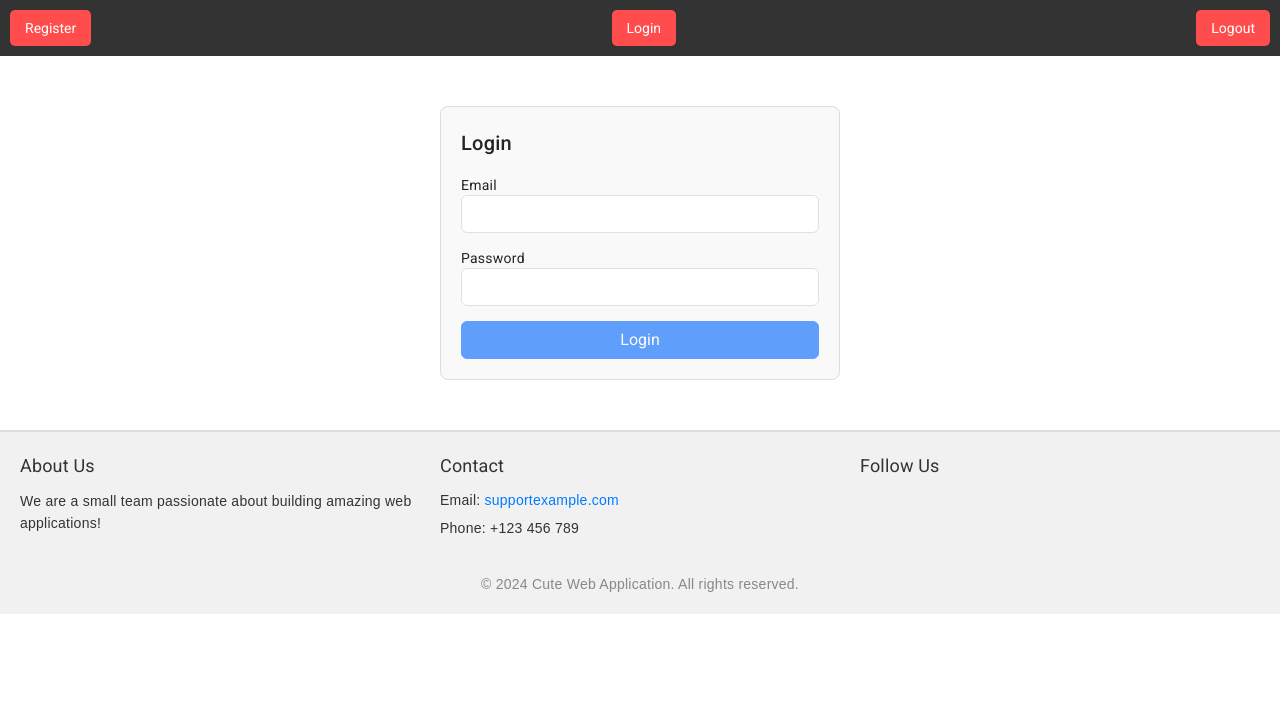
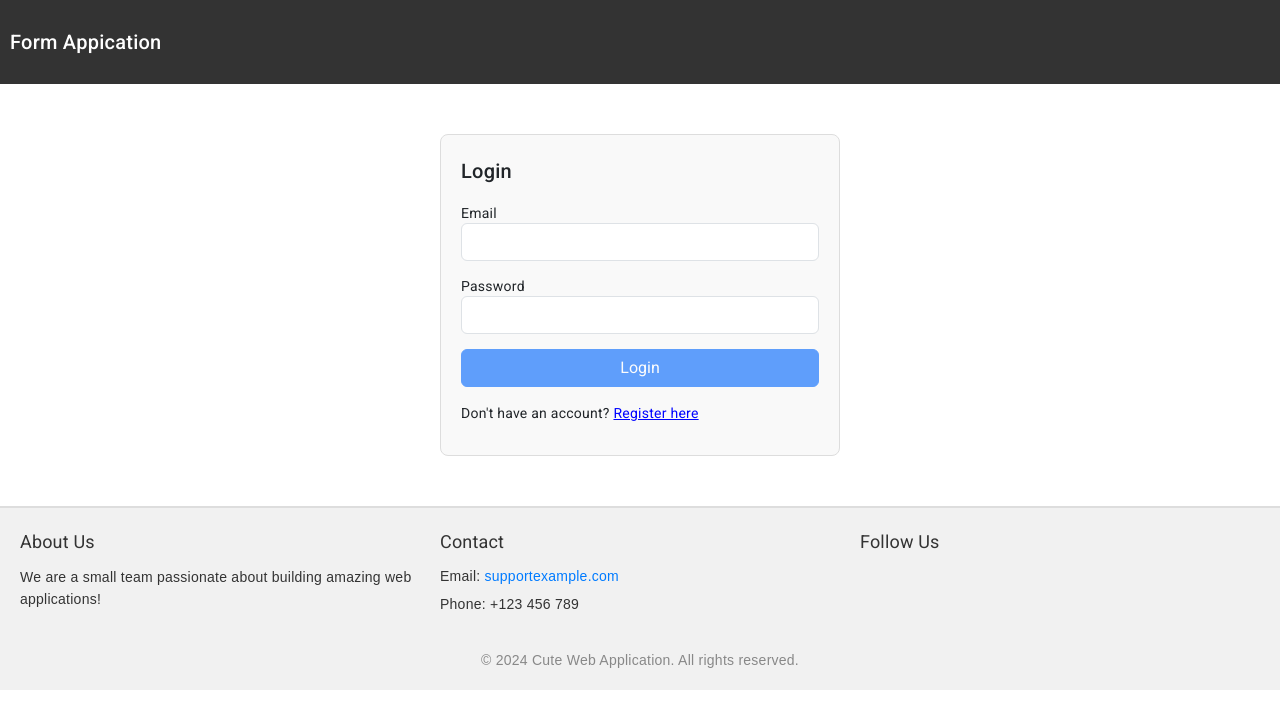
Before and after one commit to Pandukumar9/Formapp, an Angular app: page /login in a window 1280 px wide. Shown: the top 728 px of the page. Built offline with nearby package versions, Linux system fonts and the light colour scheme.

Commit message:
login, register changes fixed.

```diff
--- a/src/app/shared/components/header/header.component.html
+++ b/src/app/shared/components/header/header.component.html
@@ -1,9 +1,10 @@
 <div class="header">
-    <div class="user-info" *ngIf="userProfile.username && userProfile.role">
-      <span >Welcome, {{ userProfile.username }}!</span>
-      <span>Role: {{ userProfile.role }}</span>
-    </div>
-    <button *ngIf="userProfile" (click)="register()">Register</button>
-    <button *ngIf="userProfile" (click)="login()">Login</button>
-    <button *ngIf="userProfile" (click)="logout()">Logout</button>
+<h2 class="mt-3">Form Appication</h2>
+    <ng-container *ngIf="userProfile.firstname && userProfile.lastname && userProfile.role">
+      <div class="user-info">
+        <span >Welcome, {{ userProfile.username }}!</span>
+        <span>Role: {{ userProfile.role }}</span>
+      </div>
+    <button (click)="logout()">Logout</button>
+  </ng-container>
 </div>
--- a/src/app/shared/components/login/login.component.html
+++ b/src/app/shared/components/login/login.component.html
@@ -36,4 +36,7 @@
     </form>
 
     <div *ngIf="errorMessage" class="alert alert-danger mt-3">{{ errorMessage }}</div>
+
+    <p class="mt-3">Don't have an account? <a class="regi" href="/register">Register here</a></p>
+
   </div>
--- a/src/app/shared/components/login/login.component.scss
+++ b/src/app/shared/components/login/login.component.scss
@@ -21,3 +21,8 @@
   button {
     width: 100%;
   }
+
+  .regi {
+    color: #0004ff;
+    cursor: pointer;
+  }
--- a/src/app/shared/components/register/register.component.html
+++ b/src/app/shared/components/register/register.component.html
@@ -88,5 +88,7 @@
 
       <button type="submit" class="btn btn-primary" [disabled]="registerForm.invalid">Register</button>
     </form>
+    <div *ngIf="errorMessage" class="alert alert-danger mt-3">{{ errorMessage }}</div>
+    <p class="mt-3">Already have an account? <a class="regi" href="/login">Login here</a></p>
   </div>
 </div>
--- a/src/app/shared/components/register/register.component.scss
+++ b/src/app/shared/components/register/register.component.scss
@@ -21,3 +21,7 @@
 button {
   width: 100%;
 }
+.regi {
+  color: #0004ff;
+  cursor: pointer;
+}
--- a/src/app/shared/components/register/register.component.ts
+++ b/src/app/shared/components/register/register.component.ts
@@ -12,7 +12,7 @@ export class RegisterComponent {
   registerForm: FormGroup;
   submitted = false;
   registrationError: string | null = null;
-
+  errorMessage: string | null = null;
   constructor(
     private formBuilder: FormBuilder,
     private authService: AuthService,
@@ -68,6 +68,7 @@ export class RegisterComponent {
       error => {
         this.registrationError = 'Registration failed. Please try again.';
         console.error('Registration error', error);
+        this.errorMessage = 'Registration failed. Please try again.';
       }
     );
   }
```
